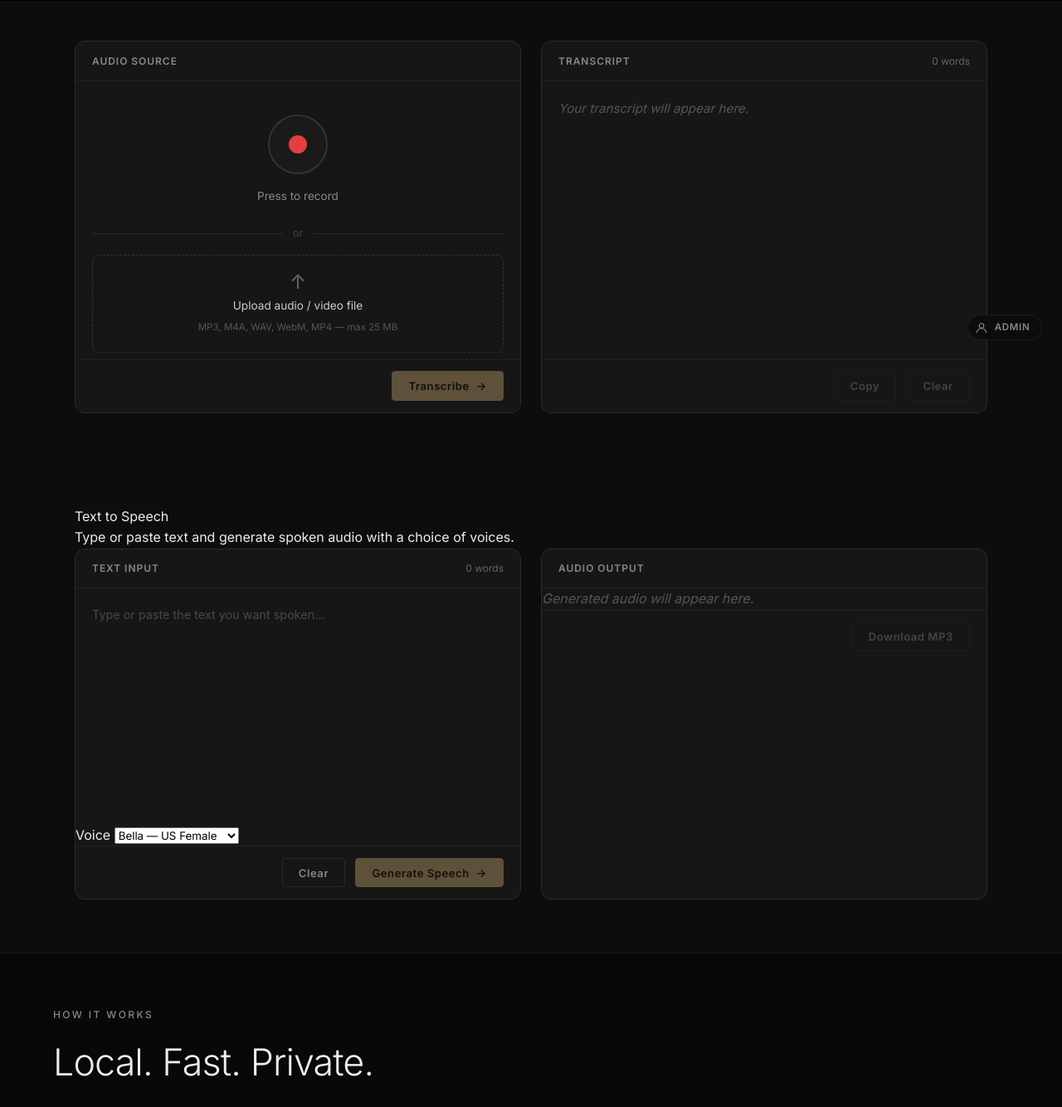
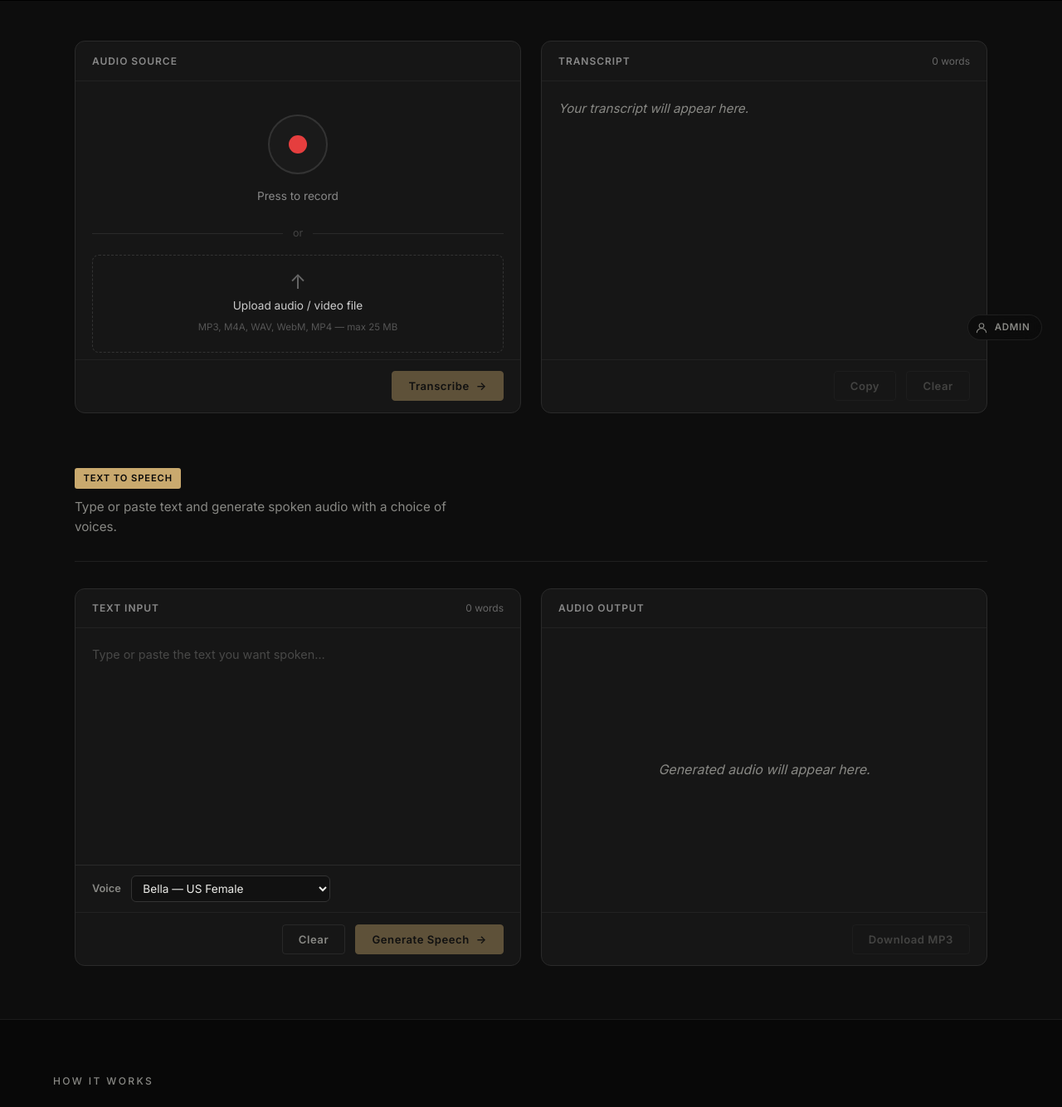
Before and after one commit to aesoftwaresolutions/AESOFTWARESOLUTIONS.COM, a WordPress theme: template page-transcriber.php in a window 1280 px wide. Shown: the part 366-1700 px from the top of the page at 83% size. Run offline with PHP 8.4 and a stand-in for WordPress, Linux system fonts and the light colour scheme; the site name, menu and one post (Sample post) are stand-ins, and other content is empty; some libraries are stand-ins or nearby versions.

Commit message:
Fix CSS: add TTS styles inline via wp_head hook, fix color tokens

```diff
--- a/page-transcriber.php
+++ b/page-transcriber.php
@@ -1,4 +1,83 @@
-<?php /* Template Name: Transcriber */ get_header(); ?>
+<?php
+/* Template Name: Transcriber */
+
+/* Inject TTS-section styles before the closing </head> */
+add_action( 'wp_head', function () { ?>
+<style>
+/* ── TTS section ──────────────────────────────────────────────────── */
+.transcriber-section--tts { padding-top: 0; }
+.transcriber-output__placeholder { color: var(--text-muted); font-style: italic; }
+.transcriber-file-name { color: var(--accent); }
+
+.transcriber-tool-label {
+	padding: 0 0 1.75rem;
+	border-bottom: 1px solid var(--border);
+	margin-bottom: 2rem;
+}
+.transcriber-tool-label__tag {
+	display: inline-block;
+	background: var(--accent);
+	color: var(--bg);
+	font-size: 0.7rem;
+	font-weight: 700;
+	letter-spacing: 0.08em;
+	text-transform: uppercase;
+	padding: 0.25rem 0.65rem;
+	border-radius: 3px;
+	margin-bottom: 0.6rem;
+}
+.transcriber-tool-label__desc {
+	margin: 0;
+	font-size: 0.95rem;
+	color: var(--text-muted);
+	max-width: 52ch;
+}
+.tts-voice-row {
+	display: flex;
+	align-items: center;
+	gap: 0.75rem;
+	padding: 0.75rem 1.25rem;
+	border-top: 1px solid #2a2a2a;
+}
+.tts-voice-label {
+	font-size: 0.8rem;
+	font-weight: 600;
+	color: var(--text-muted);
+	white-space: nowrap;
+}
+.tts-voice-select {
+	flex: 1;
+	font-size: 0.85rem;
+	padding: 0.4rem 0.6rem;
+	border: 1px solid #333;
+	border-radius: 6px;
+	background: var(--bg-surface);
+	color: var(--text);
+	cursor: pointer;
+	max-width: 240px;
+}
+.tts-voice-select:focus {
+	outline: 2px solid var(--accent);
+	outline-offset: 1px;
+	border-color: var(--accent);
+}
+.tts-output-area {
+	flex: 1;
+	min-height: 120px;
+	padding: 1.25rem;
+	display: flex;
+	align-items: center;
+	justify-content: center;
+}
+.tts-output-area audio {
+	display: block;
+	width: 100%;
+	border-radius: 6px;
+}
+</style>
+<?php }, 20 );
+
+get_header(); ?>
 
 <div class="page-hero transcriber-hero">
 	<div class="page-hero__eyebrow"><a href="<?php echo esc_url( home_url( '/free-tools/' ) ); ?>" class="hero-back-link">&larr; Free Tools</a></div>
```
